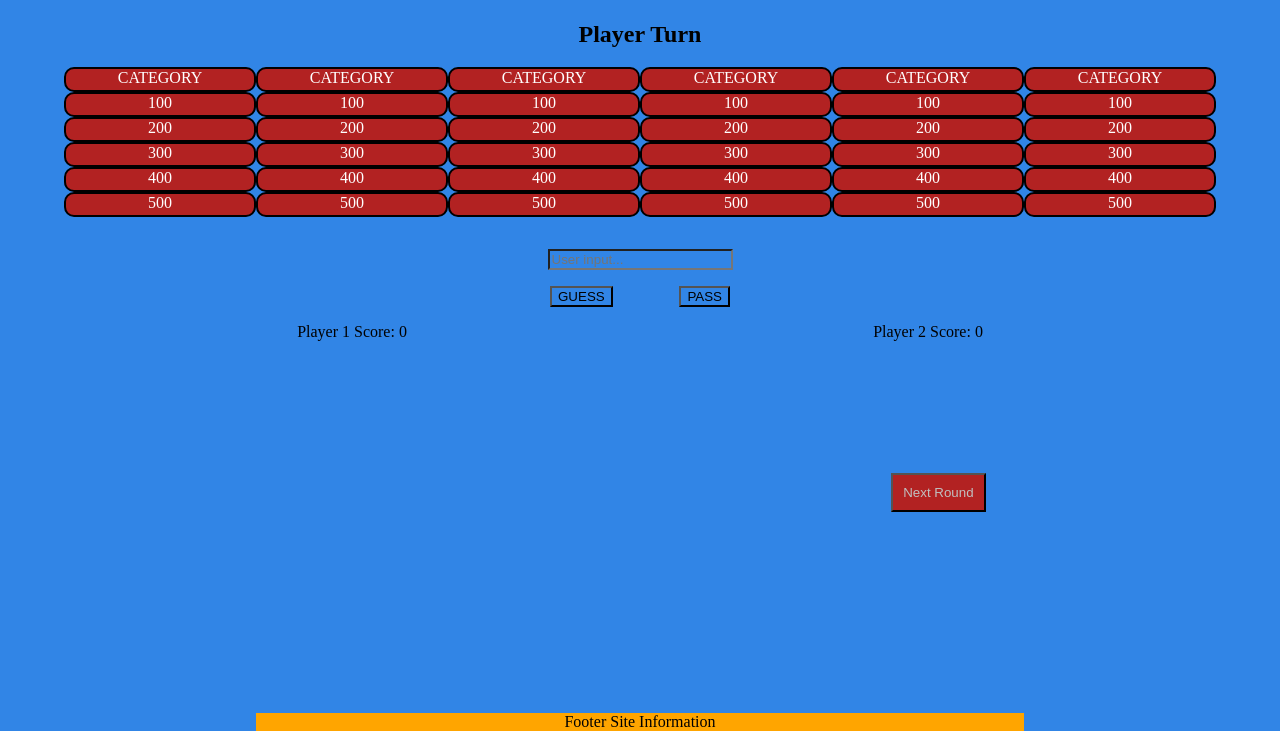
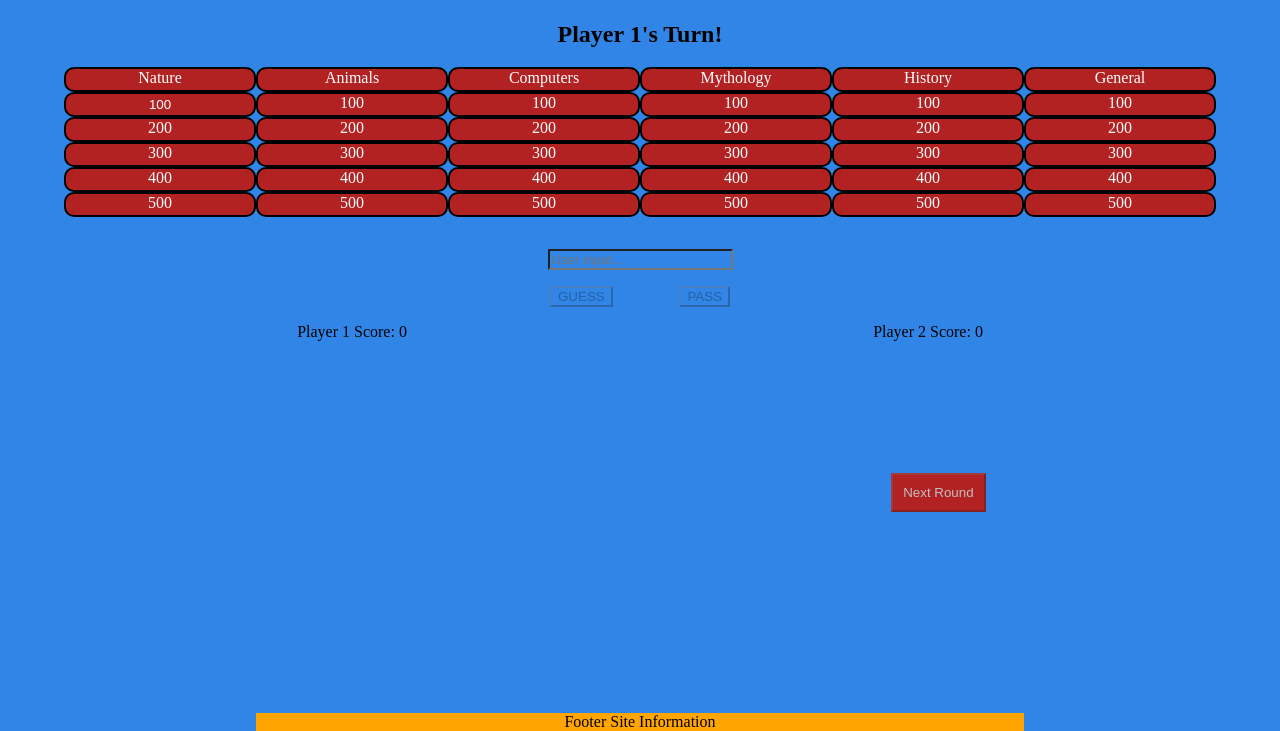
Before and after one commit to benjvilla/jeopardy, a plain HTML site: page round-1.html in a window 1280 px wide. Shown: the part 69-800 px from the top of the page. Drawn offline with Linux system fonts and the light colour scheme.

Commit message:
Added intial script to game functionality. Current player turn display and show categories in grid from attached file. Added .js file and placeholder file.

```diff
--- /dev/null
+++ b/placeholder/placeholder-questions.json
@@ -0,0 +1,309 @@
+{
+    "placeholderQuestions": [
+        {
+            "category": "Nature",
+            "question": "The human heart has how many chambers?",
+            "answer": "4"
+        },
+        {
+            "category": "Nature",
+            "question": "What is the largest animal currently on Earth?",
+            "answer": "Blue Whale"
+        },
+        {
+            "category": "Nature",
+            "question": "What is the hottest planet in the Solar System?",
+            "answer": "Venus"
+        },
+        {
+            "category": "Nature",
+            "question": "What is the first element on the periodic table?",
+            "answer": "Hydrogen"
+        },
+        {
+            "category": "Nature",
+            "question": "Which gas forms about 78% of the Earth's atmosphere?",
+            "answer": "Nitrogen"
+        },
+        {
+            "category": "Nature",
+            "question": "Alzheimer's disease primarily affects which part of the human body?",
+            "answer": "Brain"
+        },
+        {
+            "category": "Nature",
+            "question": "What was the name of the first artificial Earth satellite, launched by the Soviet Union in 1957?",
+            "answer": "Sputnik 1"
+        },
+        {
+            "category": "Nature",
+            "question": "The asteroid belt is located between which two planets?",
+            "answer": "Mars and Jupiter"
+        },
+        {
+            "category": "Nature",
+            "question": "What does LASER stand for?",
+            "answer": "Light amplification by stimulated emission of radiation"
+        },
+        {
+            "category": "Nature",
+            "question": "Dry ice is the solid form of what substance?",
+            "answer": "Carbon dioxide"
+        },
+        {
+            "category": "Animals",
+            "question": "What is the fastest land animal?",
+            "answer": "Cheetah"
+        },
+        {
+            "category": "Animals",
+            "question": "What is the scientific name for modern day humans?",
+            "answer": "Homo Sapiens"
+        },
+        {
+            "category": "Animals",
+            "question": "The Kakapo is a large, flightless, nocturnal parrot native to which country?",
+            "answer": "New Zealand"
+        },
+        {
+            "category": "Animals",
+            "question": "Hippocampus is the Latin name for which marine creature?",
+            "answer": "Seahorse"
+        },
+        {
+            "category": "Animals",
+            "question": "What is Grumpy Cat's real name?",
+            "answer": "Tardar Sauce"
+        },
+        {
+            "category": "Animals",
+            "question": "Which class of animals are newts members of?",
+            "answer": "Amphibian"
+        },
+        {
+            "category": "Animals",
+            "question": "What is the collective noun for a group of crows?",
+            "answer": "Murder"
+        },
+        {
+            "category": "Animals",
+            "question": "By definition, where does an abyssopelagic animal live?",
+            "answer": "Bottom of the ocean"
+        },
+        {
+            "category": "Animals",
+            "question": "What colour is the female blackbird?",
+            "answer": "Brown"
+        },
+        {
+            "category": "Animals",
+            "question": "What is the name of a rabbit's house?",
+            "answer": "Burrow"
+        },
+        {
+            "category": "Computers",
+            "question": "What does GHz stand for?",
+            "answer": "Gigahertz"
+        },
+        {
+            "category": "Computers",
+            "question": "HTML is what type of language?",
+            "answer": "Markup Language"
+        },
+        {
+            "category": "Computers",
+            "question": "What amount of bits commonly equals one byte?",
+            "answer": "8"
+        },
+        {
+            "category": "Computers",
+            "question": "In computing, what does MIDI stand for?",
+            "answer": "Musical Instrument Digital Interface"
+        },
+        {
+            "category": "Computers",
+            "question": "In web design, what does CSS stand for?",
+            "answer": "Cascading Style Sheet"
+        },
+        {
+            "category": "Computers",
+            "question": "The series of the Intel HD graphics generation succeeding that of the 5000 and 6000 series (Broadwell) is called:",
+            "answer": "HD Graphics 500"
+        },
+        {
+            "category": "Computers",
+            "question": "On Twitter, what was the original character limit for a Tweet?",
+            "answer": "140"
+        },
+        {
+            "category": "Computers",
+            "question": "In JavaScript, what is the = operator?",
+            "answer": "Assignment"
+        },
+        {
+            "category": "Computers",
+            "question": "Which programming language shares its name with an island in Indonesia?",
+            "answer": "Java"
+        },
+        {
+            "category": "Computers",
+            "question": "In computing, what does LAN stand for?",
+            "answer": "Local Area Network"
+        },
+        {
+            "category": "Mythology",
+            "question": "Who was the only god from Greece who did not get a name change in Rome?",
+            "answer": "Apollo"
+        },
+        {
+            "category": "Mythology",
+            "question": "Who in Greek mythology, who led the Argonauts in search of the Golden Fleece?",
+            "answer": "Jason"
+        },
+        {
+            "category": "Mythology",
+            "question": "This Greek goddess's name was chosen for the dwarf planet responsible for discord on Pluto's classification amongst astronomers.",
+            "answer": "Eris"
+        },
+        {
+            "category": "Mythology",
+            "question": "Which Greek and Roman god was known as the god of music, truth and prophecy, healing, the sun and light, plague, poetry, and more?",
+            "answer": "Apollo"
+        },
+        {
+            "category": "Mythology",
+            "question": "Which figure from Greek mythology traveled to the underworld to return his wife Eurydice to the land of the living?",
+            "answer": "Orpheus"
+        },
+        {
+            "category": "Mythology",
+            "question": "In most traditions, who was the wife of Zeus?",
+            "answer": "Hera"
+        },
+        {
+            "category": "Mythology",
+            "question": "Which of these mythological creatures is said to be half-man and half-horse?",
+            "answer": "Centaur"
+        },
+        {
+            "category": "Mythology",
+            "question": "What mythology did the god Apollo come from?",
+            "answer": "Greek and Roman"
+        },
+        {
+            "category": "Mythology",
+            "question": "What mytological creatures have women's faces and vultures' bodies?",
+            "answer": "Harpies"
+        },
+        {
+            "category": "Mythology",
+            "question": "The Nike apparel and footwear brand takes it's name from the Greek goddess of what?",
+            "answer": "Victory"
+        },
+        {
+            "category": "History",
+            "question": "How many manned moon landings have there been?",
+            "answer": "6"
+        },
+        {
+            "category": "History",
+            "question": "The original Roman alphabet lacked the following letters EXCEPT:",
+            "answer": "X"
+        },
+        {
+            "category": "History",
+            "question": "The collapse of the Soviet Union took place in which year?",
+            "answer": "1991"
+        },
+        {
+            "category": "History",
+            "question": "What was Manfred von Richthofen's nickname?",
+            "answer": "The Red Baron"
+        },
+        {
+            "category": "History",
+            "question": "Which modern day country is the region that was known as Phrygia in ancient times?",
+            "answer": "Turkey"
+        },
+        {
+            "category": "History",
+            "question": "Who was the first president of the United States?",
+            "answer": "George Washington"
+        },
+        {
+            "category": "History",
+            "question": "What was the first sport to have been played on the moon?",
+            "answer": "Golf"
+        },
+        {
+            "category": "History",
+            "question": "What year did World War I begin?",
+            "answer": "1914"
+        },
+        {
+            "category": "History",
+            "question": "How old was Adolf Hitler when he died?",
+            "answer": "56"
+        },
+        {
+            "category": "History",
+            "question": "Abolitionist John Brown raided the arsenal in which Virginia Town?",
+            "answer": "Harper's Ferry"
+        },
+        {
+            "category": "General",
+            "question": "Which company did Valve cooperate with in the creation of the Vive?",
+            "answer": "HTC"
+        },
+        {
+            "category": "General",
+            "question": "What alcoholic drink is made from molasses?",
+            "answer": "Rum"
+        },
+        {
+            "category": "General",
+            "question": "What is the French word for &quot;hat&quot;?",
+            "answer": "Chapeau"
+        },
+        {
+            "category": "General",
+            "question": "Who is depicted on the US hundred dollar bill?",
+            "answer": "Benjamin Franklin"
+        },
+        {
+            "category": "General",
+            "question": "What do the letters in the GMT time zone stand for?",
+            "answer": "Greenwich Mean Time"
+        },
+        {
+            "category": "General",
+            "question": "How tall is the Burj Khalifa?",
+            "answer": "2,722 ft"
+        },
+        {
+            "category": "General",
+            "question": "When someone is cowardly, they are said to have what color belly?",
+            "answer": "Yellow"
+        },
+        {
+            "category": "General",
+            "question": "What is the name of NASA's most famous space telescope?",
+            "answer": "Hubble Space Telescope"
+        },
+        {
+            "category": "General",
+            "question": "Who is the youngest person to recieve a Nobel Prize?",
+            "answer": "Malala Yousafzai"
+        },
+        {
+            "category": "General",
+            "question": "What is the famous Papa John's last name?",
+            "answer": "Schnatter"
+        },
+        {
+            "category": "Final",
+            "question": "What name was the bootcamp formerly known as?",
+            "answer": "Burlington Code Academy"
+        }
+    ]
+}
--- a/round-1.html
+++ b/round-1.html
@@ -11,63 +11,64 @@
   <div class="wrapper">
 
     <h1><span>First Round!</span></h1>
-    <h2>Player Turn</h2>
+    <h2 id="playerTurn"></h2>
 
     <main class="game">
       <section class="grid">
-        <div class="box">CATEGORY</div>
-        <div class="box">100</div>
-        <div class="box">200</div>
-        <div class="box">300</div>
-        <div class="box">400</div>
-        <div class="box">500</div>
-        <div class="box">CATEGORY</div>
-        <div class="box">100</div>
-        <div class="box">200</div>
-        <div class="box">300</div>
-        <div class="box">400</div>
-        <div class="box">500</div>
-        <div class="box">CATEGORY</div>
-        <div class="box">100</div>
-        <div class="box">200</div>
-        <div class="box">300</div>
-        <div class="box">400</div>
-        <div class="box">500</div>
-        <div class="box">CATEGORY</div>
-        <div class="box">100</div>
-        <div class="box">200</div>
-        <div class="box">300</div>
-        <div class="box">400</div>
-        <div class="box">500</div>
-        <div class="box">CATEGORY</div>
-        <div class="box">100</div>
-        <div class="box">200</div>
-        <div class="box">300</div>
-        <div class="box">400</div>
-        <div class="box">500</div>
-        <div class="box">CATEGORY</div>
-        <div class="box">100</div>
-        <div class="box">200</div>
-        <div class="box">300</div>
-        <div class="box">400</div>
-        <div class="box">500</div>
+          <div class="box category">CATEGORY</div>
+          <button type="button" class="box card">100</button>
+          <div class="box card">200</div>
+          <div class="box card">300</div>
+          <div class="box card">400</div>
+          <div class="box card">500</div>
+          <div class="box category">CATEGORY</div>
+          <div class="box card">100</div>
+          <div class="box card">200</div>
+          <div class="box card">300</div>
+          <div class="box card">400</div>
+          <div class="box card">500</div>
+          <div class="box category">CATEGORY</div>
+          <div class="box card">100</div>
+          <div class="box card">200</div>
+          <div class="box card">300</div>
+          <div class="box card">400</div>
+          <div class="box card">500</div>
+          <div class="box category">CATEGORY</div>
+          <div class="box card">100</div>
+          <div class="box card">200</div>
+          <div class="box card">300</div>
+          <div class="box card">400</div>
+          <div class="box card">500</div>
+          <div class="box category">CATEGORY</div>
+          <div class="box card">100</div>
+          <div class="box card">200</div>
+          <div class="box card">300</div>
+          <div class="box card">400</div>
+          <div class="box card">500</div>
+          <div class="box category">CATEGORY</div>
+          <div class="box card">100</div>
+          <div class="box card">200</div>
+          <div class="box card">300</div>
+          <div class="box card">400</div>
+          <div class="box card">500</div>
       </section>
       <section class="input">
         <input type="text" placeholder="User input...">
         <div class="buttons">
-          <button>GUESS</button>
-          <button>PASS</button>
+          <button id="guessButton">GUESS</button>
+          <button id="passButton">PASS</button>
         </div>
       </section>
       <section class="scores">
-        <p>Player 1 Score: 0</p>
-        <p>Player 2 Score: 0</p>
+        <p>Player 1 Score: <span id="player1Score">0</span></p>
+        <p>Player 2 Score: <span id="player2Score">0</span></p>
       </section>
     </main>
-      <button class="next" onclick="window.location.href ='round-2.html';">Next Round</button>
+      <button class="next" id="nextButton" onclick="window.location.href ='round-2.html';">Next Round</button>
     <footer>
       Footer Site Information
     </footer>
   </div>
+  <script src="script.js"></script>
 </body>
 </html>
--- /dev/null
+++ b/script.js
@@ -0,0 +1,91 @@
+
+
+//player1 object definition
+let player1 = {
+    name: "Player 1",
+    answer: false
+}
+
+//player2 object definition
+let player2 = {
+    name: "Player 2",
+    answer: false
+}
+
+//** need to update later for each player
+//show players turn by player variable
+let playerTurn = document.getElementById("playerTurn")
+playerTurn.textContent = player1.name + `'s Turn!`
+
+//disable buttons at start of round
+document.getElementById("guessButton").disabled = true
+document.getElementById("passButton").disabled = true
+document.getElementById("nextButton").disabled = true
+
+//leave all grid buttons enabled at start of round
+document.getElementsByClassName(".card").disabled = false
+
+//function for round 1
+async function jeopardy() {
+
+    let response = await fetch("placeholder/placeholder-questions.json")
+
+    let placeHolder = await response.json()
+
+    //return all div.category as a nodelist
+    let categoryList = document.querySelectorAll("div.category")
+
+    //convert nodelist into an Array
+    let categoryListArray = Array.from(categoryList)
+
+    //assign names to categories of grid from within Array
+    //**took way longer than it should have but pretty pround of this loop idea
+    for (let i = 0, j = 1; i < 6; i++, j++) {
+
+        let categoryName = placeHolder.placeholderQuestions[j*9].category
+
+        categoryListArray[i].textContent = categoryName
+    }
+
+
+    //return all div.card as a nodelist
+    let cardName = document.querySelectorAll("button.card")
+    console.log(cardName)
+
+    //convert nodelist into an Array
+    let cardNameArray = Array.from(cardName)
+    console.log(cardNameArray)
+
+
+    //when a "card" is selected, it is replaced by a question
+    cardNameArray.addEventListener("click", () => {
+
+        //disable grid buttons after selection
+        document.getElementsByClassName(".card").disabled = true
+
+        //enable "submit" and "pass" buttons
+        document.getElementById("guessButton").disabled = false
+        document.getElementById("passButton").disabled = false
+
+        //give random value to assign to index for "Nature"
+        let randomPick = Math.floor(Math.random()*11)
+        console.log(randomPick)
+
+        //assign card return value to random question
+        for (let i = 0; i < 10; i++ ) {
+
+            let questionCat1 = placeHolder.placeholderQuestions[0].question
+
+            cardNameArray.textContent = questionCat1
+        }
+
+    })
+
+
+
+
+
+
+
+}
+jeopardy()
--- a/styles/styles.css
+++ b/styles/styles.css
@@ -1,6 +1,7 @@
 /*affects all pages*/
 * {
     background-color: rgb(49, 133, 230);
+    box-sizing: border-box;
 }
 
 /*affects all pages*/
```
Also changed, not shown: final-jeopardy.html (+1 -0 lines), index.html (+1 -1 lines), round-2.html (+7 -6 lines), placeholder/attribution.txt (added).
